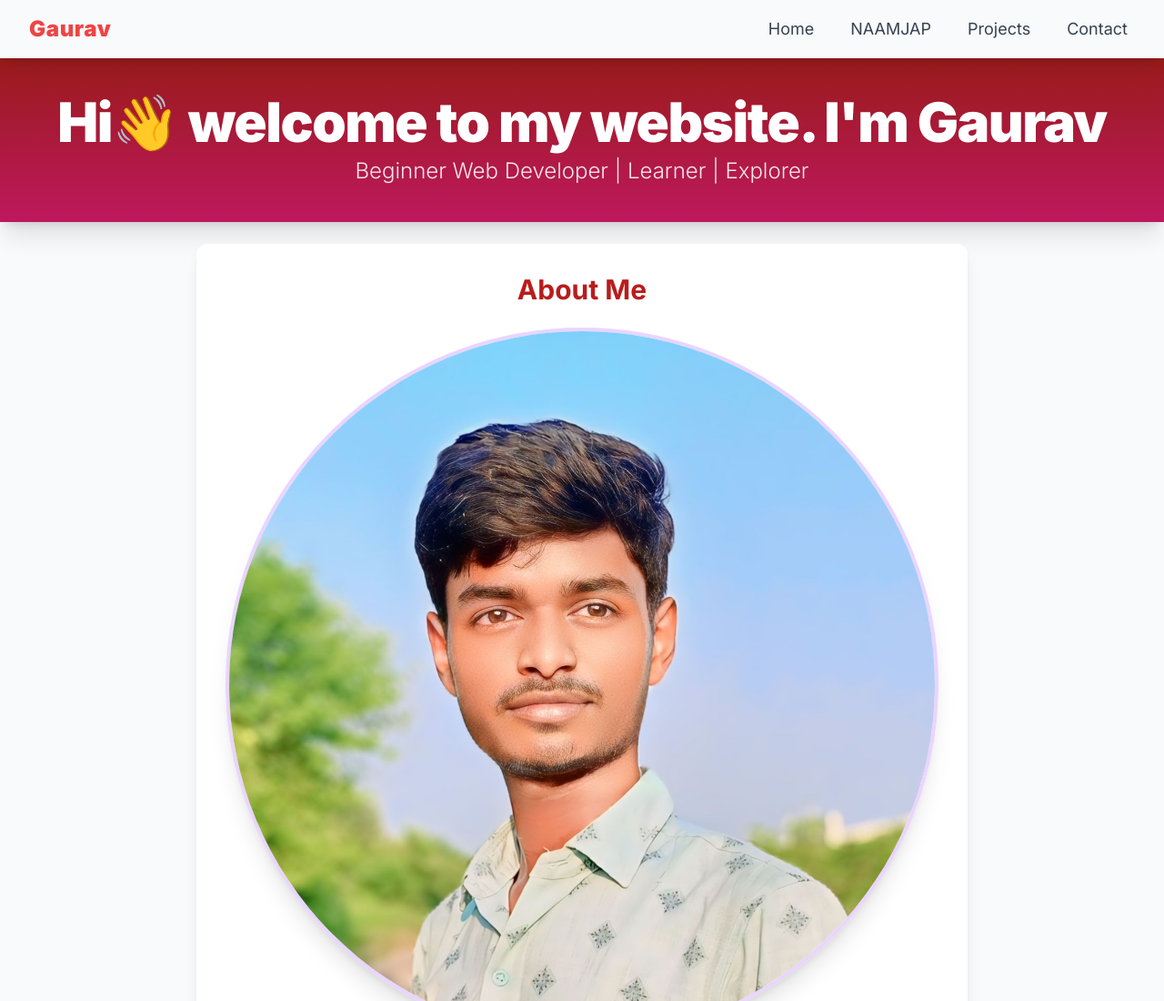
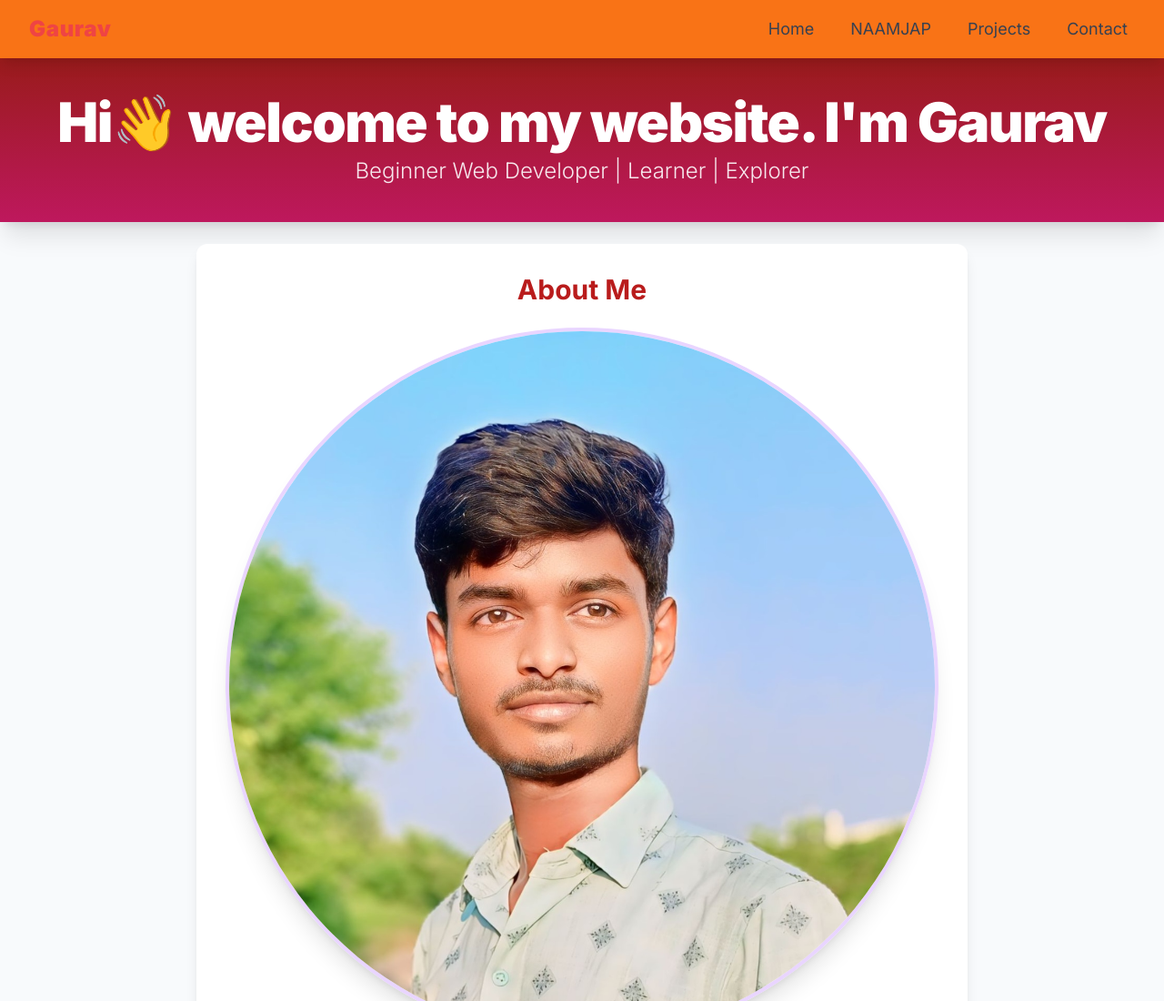
Before and after one commit to stnmgaurav/stnmgauravportfolio, a plain HTML site: page index.html in a window 1280 px wide. Shown: the top 1100 px of the page at 91% size. Drawn offline with nearby package versions, Linux system fonts and the light colour scheme.

Commit message:
Change navigation bar background color to orange

```diff
--- a/index.html
+++ b/index.html
@@ -104,7 +104,7 @@
 <body>
 
   <!-- ATTRACTIVE AND RESPONSIVE NAVIGATION BAR -->
-  <nav class="fixed top-0 left-0 w-full z-50 bg-red shadow-lg">
+  <nav class="fixed top-0 left-0 w-full z-50 bg-orange-500 shadow-lg">
     <div class="max-w-7xl mx-auto px-4 sm:px-6 lg:px-8 h-16 flex items-center justify-between">
         <!-- Logo/Title -->
         <a href="index.html" class="text-2xl font-extrabold text-white-600 tracking-wide hover:text-blue-800 transition duration-300">
```
